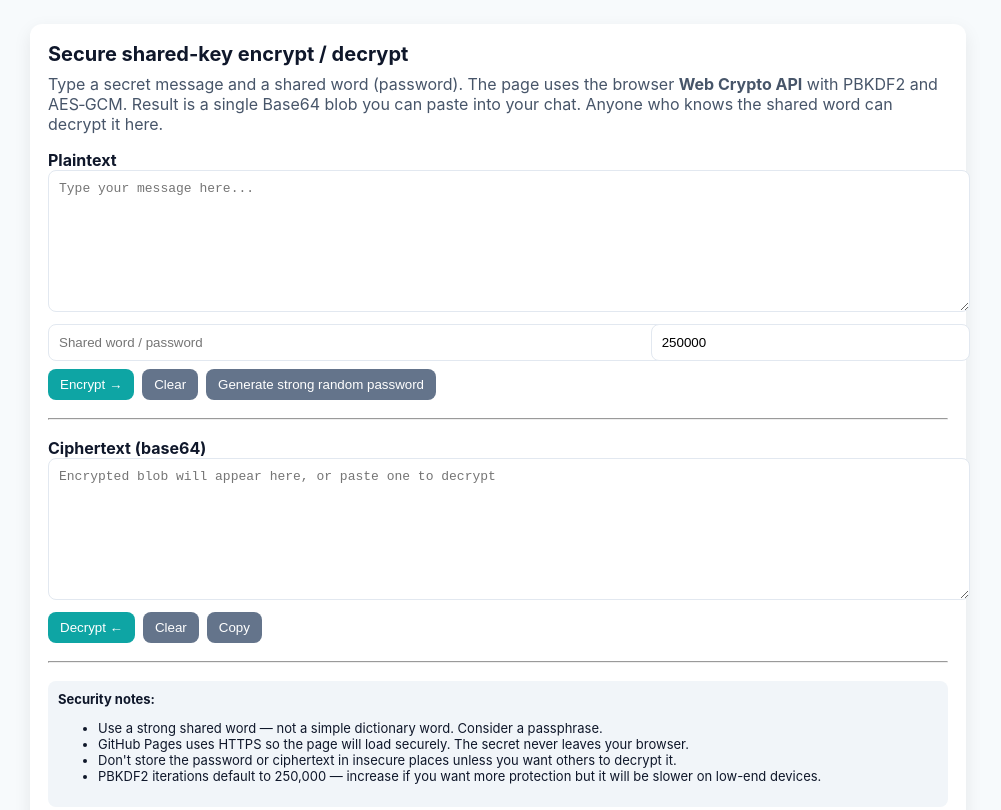
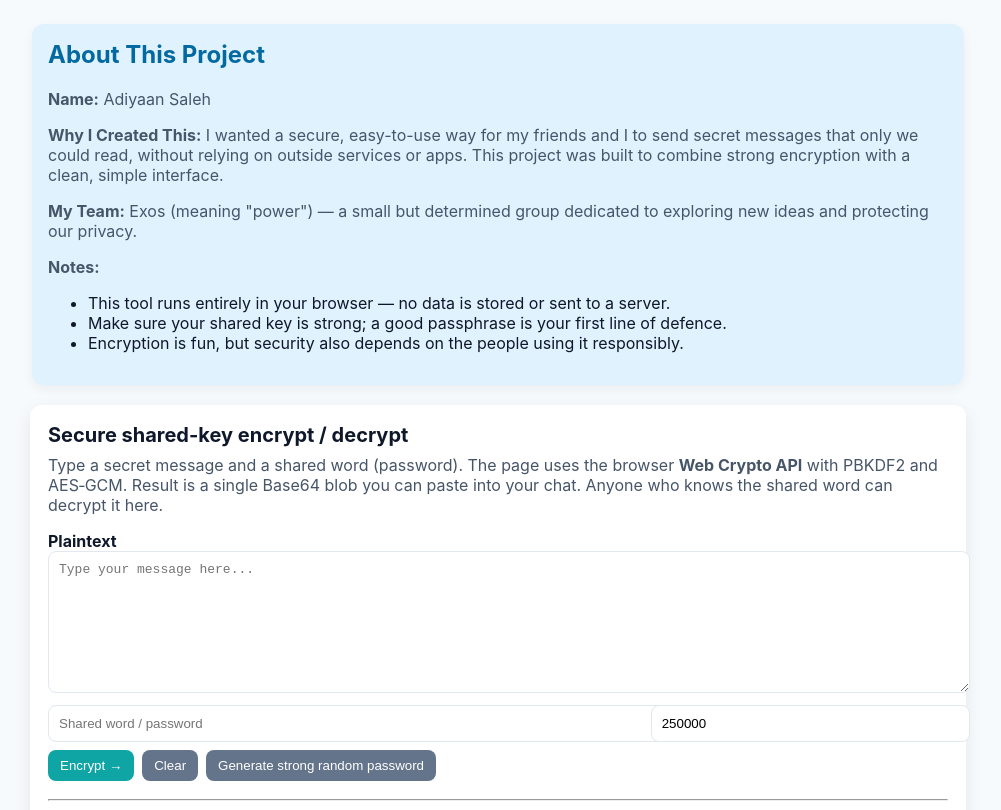
Before and after one commit to silence2035/shared-secret, a plain HTML site: page index.html in a window 1280 px wide. Shown: the top 810 px of the page, without its empty margins (142-1143 px from the left). Drawn offline with Linux system fonts and the light colour scheme.

Commit message:
Update index.html

```diff
--- a/index.html
+++ b/index.html
@@ -5,8 +5,8 @@
   <meta name="viewport" content="width=device-width,initial-scale=1" />
   <title>Secure Shared-Key Encrypt/Decrypt (GitHub Pages)</title>
   <style>
-    body { font-family: Inter, system-ui, -apple-system, 'Segoe UI', Roboto, 'Helvetica Neue', Arial; margin: 24px; background:#f7fafc; color:#0f172a }
-    .card { background:#ffffff; border-radius:12px; padding:18px; box-shadow:0 6px 18px rgba(2,6,23,0.08); max-width:900px; margin:auto }
+    body { font-family: Inter, system-ui, -apple-system, 'Segoe UI', Roboto, 'Helvetica Neue', Arial; margin:24px; background:#f7fafc; color:#0f172a }
+    .card { background:#ffffff; border-radius:12px; padding:18px; box-shadow:0 6px 18px rgba(2,6,23,0.08); max-width:900px; margin:auto; margin-top:20px }
     h1 { margin:0 0 8px 0; font-size:20px }
     p { margin:8px 0 16px 0; color:#475569 }
     textarea { width:100%; min-height:120px; font-family:monospace; font-size:13px; padding:10px; border-radius:8px; border:1px solid #e2e8f0 }
@@ -17,9 +17,24 @@
     button.secondary { background:#64748b }
     small { color:#64748b }
     .note { background:#f1f5f9; padding:10px; border-radius:8px; font-size:13px }
+    .about { background:#e0f2fe; border-radius:12px; padding:16px; max-width:900px; margin:auto; margin-bottom:20px; box-shadow:0 4px 12px rgba(2,6,23,0.05) }
+    .about h2 { margin-top:0; color:#0369a1 }
   </style>
 </head>
 <body>
+  <div class="about">
+    <h2>About This Project</h2>
+    <p><strong>Name:</strong> Adiyaan Saleh</p>
+    <p><strong>Why I Created This:</strong> I wanted a secure, easy-to-use way for my friends and I to send secret messages that only we could read, without relying on outside services or apps. This project was built to combine strong encryption with a clean, simple interface.</p>
+    <p><strong>My Team:</strong> Exos (meaning "power") — a small but determined group dedicated to exploring new ideas and protecting our privacy.</p>
+    <p><strong>Notes:</strong></p>
+    <ul>
+      <li>This tool runs entirely in your browser — no data is stored or sent to a server.</li>
+      <li>Make sure your shared key is strong; a good passphrase is your first line of defence.</li>
+      <li>Encryption is fun, but security also depends on the people using it responsibly.</li>
+    </ul>
+  </div>
+
   <div class="card">
     <h1>Secure shared-key encrypt / decrypt</h1>
     <p>Type a secret message and a shared word (password). The page uses the browser <strong>Web Crypto API</strong> with PBKDF2 and AES‑GCM. Result is a single Base64 blob you can paste into your chat. Anyone who knows the shared word can decrypt it here.</p>
@@ -63,7 +78,6 @@
   </div>
 
 <script>
-// Utility helpers
 function toArrayBuffer(b64) { return Uint8Array.from(atob(b64), c=>c.charCodeAt(0)).buffer }
 function fromArrayBuffer(buf) { return btoa(String.fromCharCode(...new Uint8Array(buf))) }
 function randBytes(len){ const a=new Uint8Array(len); crypto.getRandomValues(a); return a }
@@ -80,14 +94,12 @@ async function deriveKey(password, salt, iterations){
   );
 }
 
-// Format: version(1) || salt(16) || iv(12) || ciphertext
 async function encryptText(plaintext, password, iterations=250000){
   const enc = new TextEncoder();
   const salt = randBytes(16);
   const iv = randBytes(12);
   const key = await deriveKey(password, salt.buffer, iterations);
   const ct = await crypto.subtle.encrypt({name:'AES-GCM', iv:iv}, key, enc.encode(plaintext));
-  // concat
   const version = new Uint8Array([1]);
   const blob = new Uint8Array(version.length + salt.length + iv.length + ct.byteLength);
   blob.set(version,0);
@@ -110,7 +122,6 @@ async function decryptText(b64blob, password, iterations=250000){
   return new TextDecoder().decode(dec);
 }
 
-// UI wiring
 const plaintextEl = document.getElementById('plaintext');
 const passwordEl = document.getElementById('password');
 const ciphertextEl = document.getElementById('ciphertext');
@@ -154,14 +165,10 @@ copyCipher.addEventListener('click', async ()=>{ await navigator.clipboard.write
 
 genStrong.addEventListener('click', ()=>{
   const rnd = crypto.getRandomValues(new Uint8Array(16));
-  // simple base64-ish passphrase
   const pass = Array.from(rnd).map(b=>('0'+(b%36).toString(36)).slice(-1)).join('') + '!';
   passwordEl.value = pass;
   passwordEl.type = 'text';
 });
-
-// Prevent plaintext from being stored in history/backups accidentally by not using any backend.
-
 </script>
 </body>
 </html>
```
